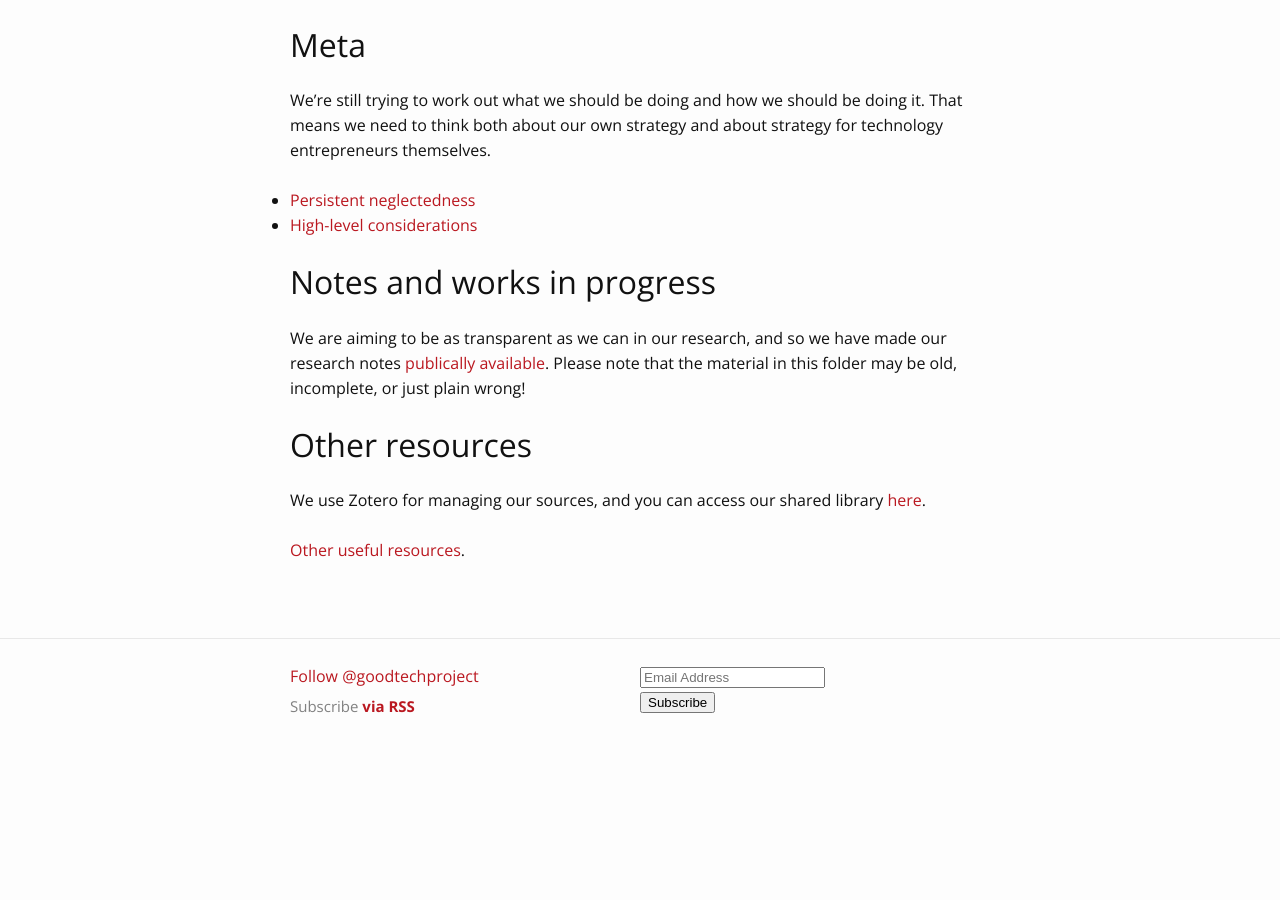
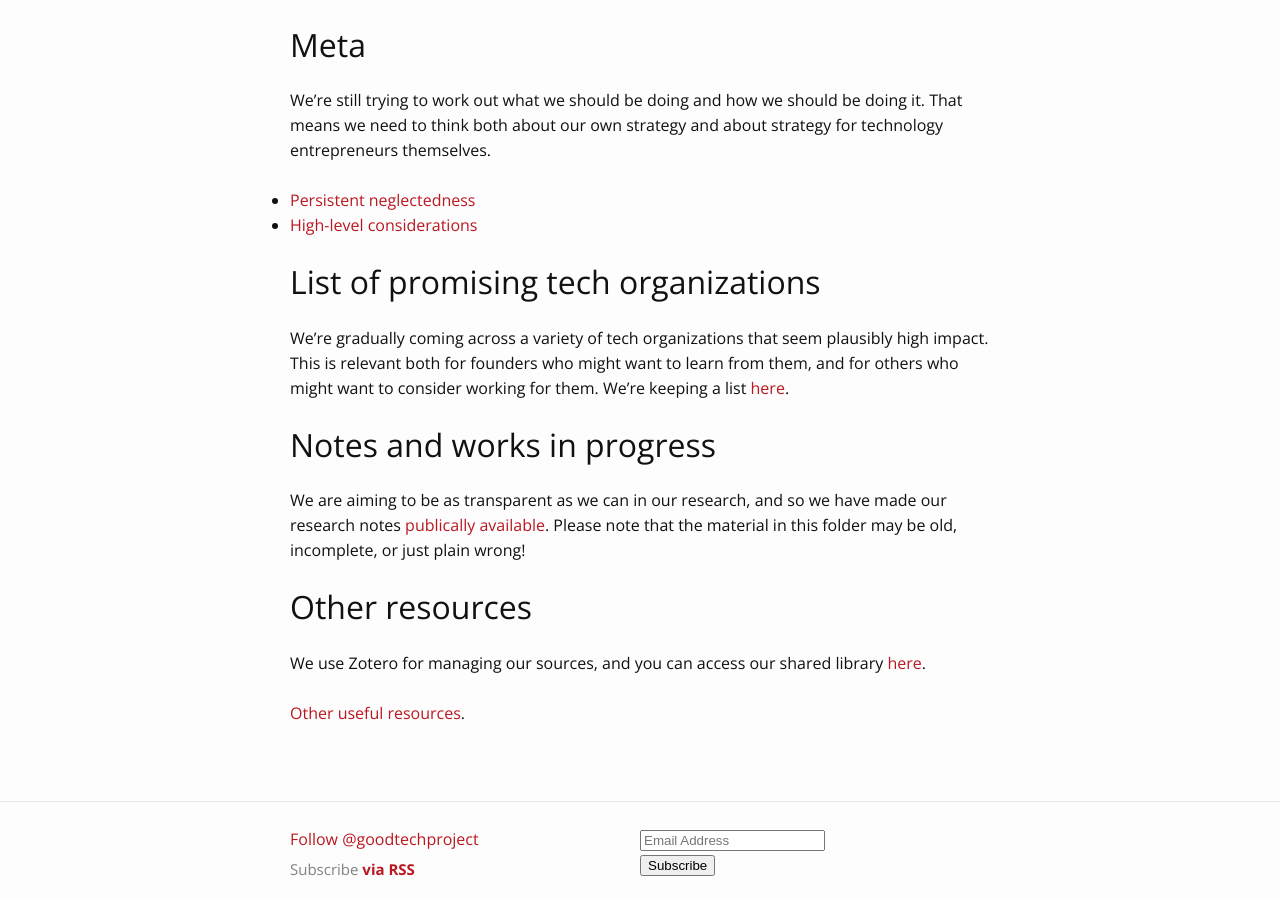
Before and after one commit to richardbatty/good-technology-project, a Jekyll site: the page built from research/index.md, in a window 1280 px wide and 900 px high, scrolled down 763 px. Built offline with Jekyll 4.4.1, drawn with Linux system fonts in a browser that asks for light colours; comment, search, counter and statistics services are not loaded; before the commit the page ends 1507 px from its top, so only the background shows below that.

Commit message:
Add list of interesting orgs to research page

```diff
--- a/research/index.md
+++ b/research/index.md
@@ -28,6 +28,10 @@ We're still trying to work out what we should be doing and how we should be doin
 - [Persistent neglectedness](/blog/2016/04/03/persistent-neglectedness)
 - [High-level considerations](/blog/2016/06/25/high-level-considerations)
 
+## List of promising tech organizations
+
+We're gradually coming across a variety of tech organizations that seem plausibly high impact. This is relevant both for founders who might want to learn from them, and for others who might want to consider working for them. We're keeping a list [here](https://docs.google.com/spreadsheets/d/1ecr4NikKJBqtMjaLThGZ5srHzzDYU85DWEC_RnaqJgc/edit?usp=sharing).
+
 ## Notes and works in progress
 
 We are aiming to be as transparent as we can in our research, and so we have made our research notes [publically available](https://drive.google.com/drive/u/0/folders/0B6jJhbNzdSRccExYV2xSZ2h3bUU). Please note that the material in this folder may be old, incomplete, or just plain wrong!
```
